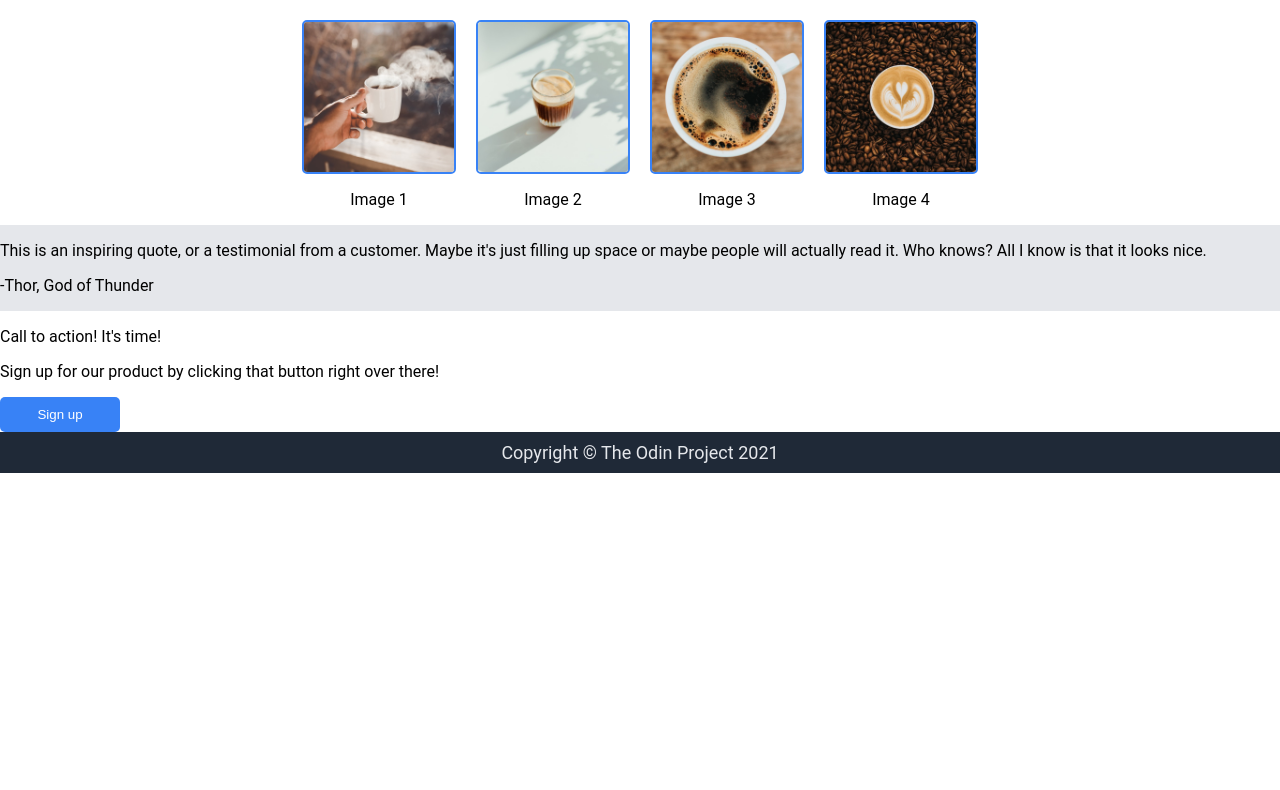
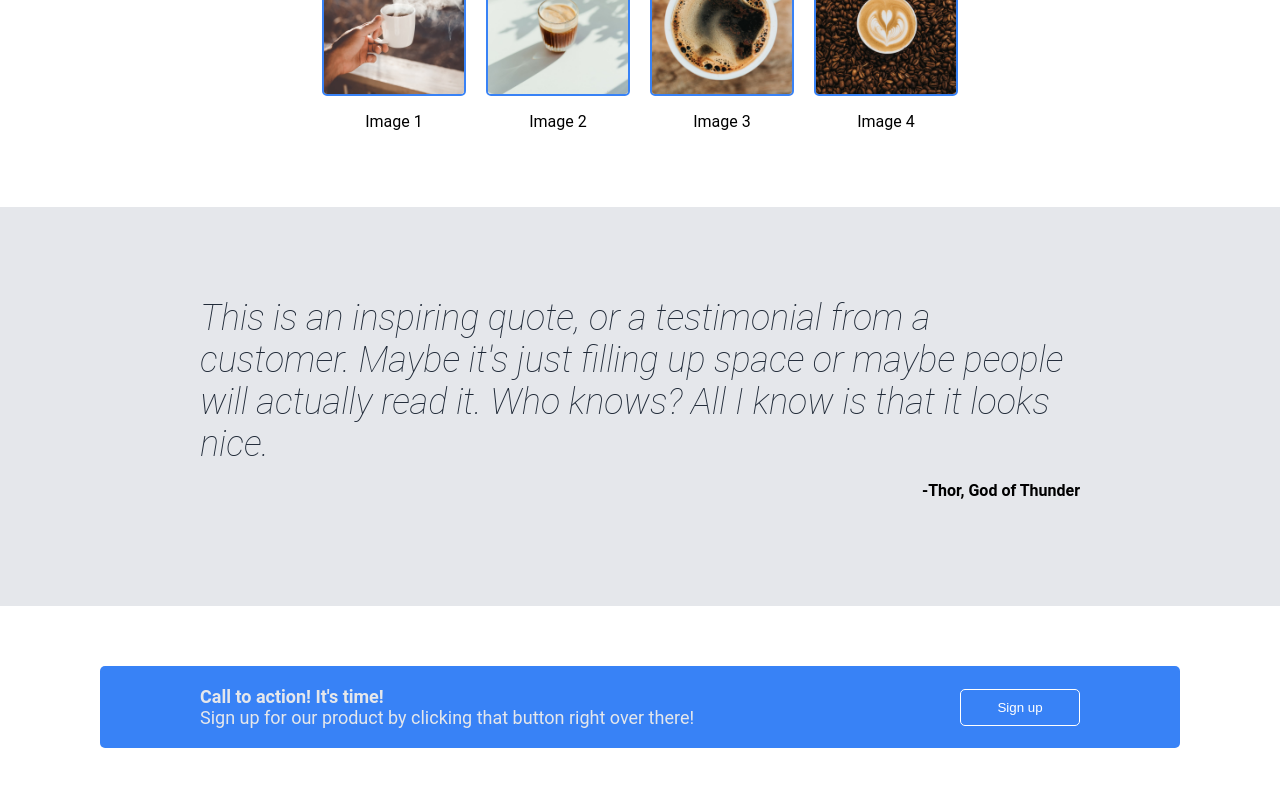
Before and after one commit to KlakCodes/odin-landing-page, a plain HTML site: page index.html in a window 1280 px wide. Shown: the part 703-1493 px from the top of the page. Before the commit the page ends 1176 px from the top, so only its background shows below. Drawn offline with Linux system fonts and the light colour scheme.

Commit message:
Finished CSS for the rest of the first version of the site

```diff
--- a/index.html
+++ b/index.html
@@ -45,16 +45,16 @@
         </div>
     </div>
     <div class="quote-section">
-        <p>This is an inspiring quote, or a testimonial from a customer. Maybe it's just filling up space or maybe people will actually read it. Who knows? All I know is that it looks nice.</p>
-        <p>-Thor, God of Thunder</p>
+        <p class="quote-text">This is an inspiring quote, or a testimonial from a customer. Maybe it's just filling up space or maybe people will actually read it. Who knows? All I know is that it looks nice.</p>
+        <p class="quotee">-Thor, God of Thunder</p>
     </div>
     <div class="advert-section">
         <div class="advert">
             <div>
-                <p>Call to action! It's time!</p>
-                <p>Sign up for our product by clicking that button right over there!</p>
+                <p class="hero-secondary advert-header">Call to action! It's time!</p>
+                <p class="hero-secondary advert-text">Sign up for our product by clicking that button right over there!</p>
             </div>
-            <button>Sign up</button>
+            <button class="advert-button">Sign up</button>
         </div>
     </div>
     <div class="footer">Copyright © The Odin Project 2021</div>
--- a/style.css
+++ b/style.css
@@ -36,9 +36,10 @@ button {
 .hero-section {
     background-color: #1F2937;
     display: flex;
-    justify-content: center;
+    justify-content: space-between;
     align-items: center;
     padding: 30px 100px;
+    gap: 50px
 }
 
 .hero-text {
@@ -63,8 +64,9 @@ button {
 }
 
 .hero-image {
-    width: 50vw;
+    width: 40vw;
     height: auto;
+    border-radius: 5px;
 }
 
 .gallery-section {
@@ -72,6 +74,8 @@ button {
    flex-direction: column;
    justify-content: center;
    align-items: center;
+   padding-top: 30px;
+   padding-bottom: 60px;
 }
 
 .information-text {
@@ -93,19 +97,62 @@ button {
 }
 
 .gallery-image {
-    width: 150px;
-    height: 150px;
+    width: 140px;
+    height: 140px;
     border: 2px solid #3882F6;
     border-radius: 5px;
 }
 
 .quote-section {
     background-color: #E5E7EB;
+    display: flex;
+    flex-direction: column;
+    padding: 90px 200px;
 
 }
 
+.quote-text {
+    color: #1F2937;
+    font-size: 36px;
+    font-style: italic;
+    font-weight: lighter;
+    align-self: flex-start;
+    margin: 0;
+}
+
+.quotee {
+    font-weight: bold;
+    align-self: flex-end;
+}
+
 .advert-section {
+    display: flex;
+    justify-content: center;
+    align-items: center;
+    padding: 60px 100px;
+}
 
+.advert {
+    background-color: #3882F6;
+    border-radius: 5px;
+    display: flex;
+    justify-content: space-between;
+    align-items: center;
+    padding: 20px 100px;
+    width: 100vw;
+}
+
+.advert-header {
+    font-weight: bold;
+    margin: 0;
+}
+
+.advert-text {
+    margin: 0;
+}
+
+.advert-button {
+    border: 1px solid #ffffff
 }
 
 .footer {
```
